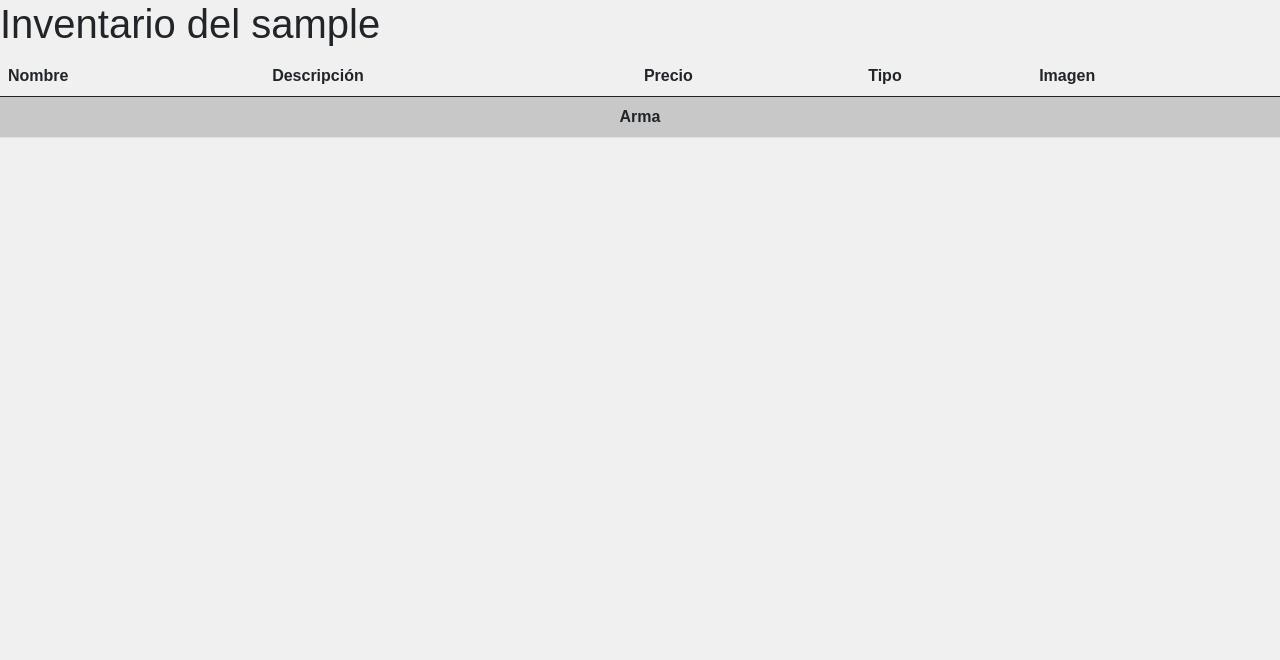
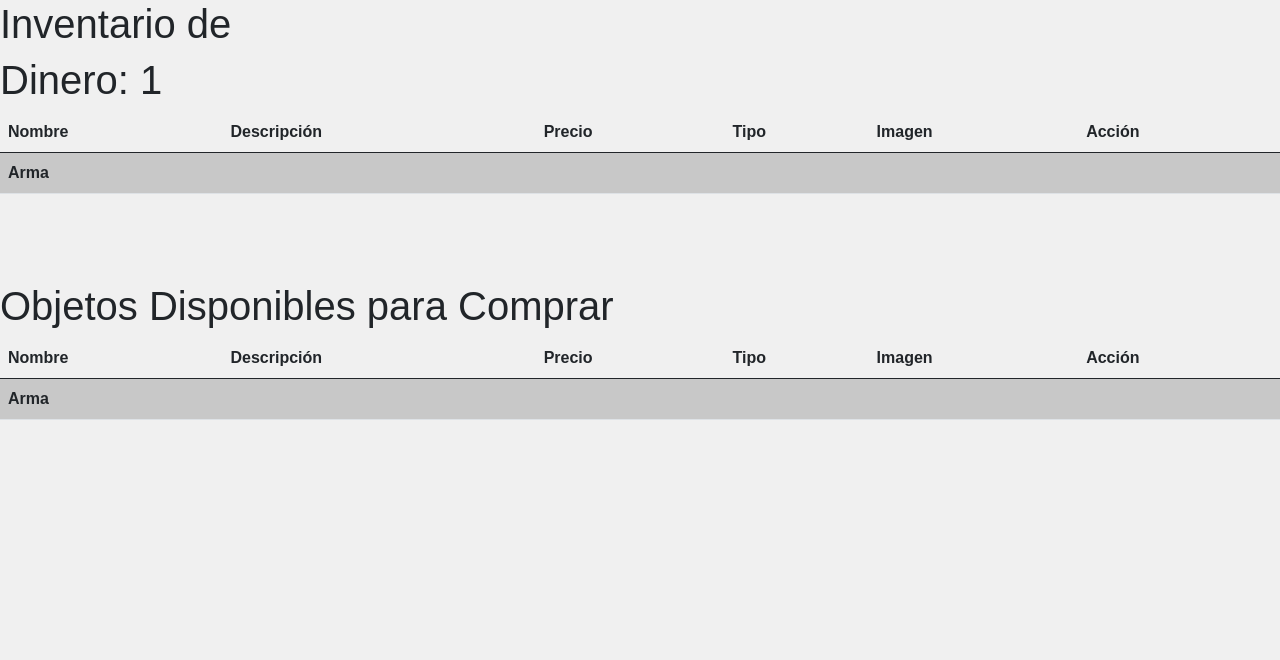
Before and after one commit to FJAB1992/TFG_PS, a Django app: page /tienda/ in a window 1280 px wide. Shown: the top 660 px of the page. Run offline with Django 5.2, Linux system fonts and the light colour scheme; the visitor is signed in with stand-in values (Sample User, id 1); tables that the repository leaves empty hold one stand-in row (values such as "Sample post"); data that the repository does not hold is empty; some libraries are stand-ins or nearby versions.

Commit message:
working01

```diff
--- a/BBDD_PS.sql
+++ b/BBDD_PS.sql
@@ -74,4 +74,10 @@
 (4, 1, 2), (4, 4, 4), (4, 7, 1), (4, 10, 2),
 (5, 2, 2), (5, 5, 4), (5, 8, 2), (5, 11, 4);
 
+
+INSERT INTO Objetos (nombre, descripcion, precio, tipo_objeto, imagen, extension) VALUES
+('Skin de Leon S. Kennedy', 'Una skin que transforma el aspecto del personaje en Leon S. Kennedy, el protagonista de Resident Evil 2.', 800, 'Skin', NULL, NULL),
+('Skin de Jill Valentine', 'Una skin que cambia el aspecto del personaje en Jill Valentine, la heroína de Resident Evil 3.', 850, 'Skin', NULL, NULL),
+('Skin de Nemesis', 'Una skin que convierte al personaje en Nemesis, la temible criatura de Resident Evil 3.', 1000, 'Skin', NULL, NULL);
+
 */
--- a/tfg_ps_app/models.py
+++ b/tfg_ps_app/models.py
@@ -2,73 +2,23 @@
 from django.db import models
 
 
-# Create your models here.
-class AuthPermission(models.Model):
-    name = models.CharField(max_length=255)
-    content_type_id = models.IntegerField()
-    codename = models.CharField(max_length=100)
-
-    class Meta:
-        managed = False
-        db_table = "auth_permission"
-        unique_together = (("content_type_id", "codename"),)
-
-
-class AuthUser(models.Model):
-    password = models.CharField(max_length=128)
-    last_login = models.DateTimeField(blank=True, null=True)
-    is_superuser = models.IntegerField()
-    username = models.CharField(unique=True, max_length=150)
-    first_name = models.CharField(max_length=150)
-    last_name = models.CharField(max_length=150)
-    email = models.CharField(max_length=254)
-    is_staff = models.IntegerField()
-    is_active = models.IntegerField()
-    date_joined = models.DateTimeField()
-
-    class Meta:
-        managed = False
-        db_table = "auth_user"
-
-
-class AuthUserUserPermissions(models.Model):
-    id = models.BigAutoField(primary_key=True)
-    user_id = models.IntegerField()
-    permission_id = models.IntegerField()
-
-    class Meta:
-        managed = False
-        db_table = "auth_user_user_permissions"
-        unique_together = (("user_id", "permission_id"),)
-
-
-class DjangoSession(models.Model):
-    session_key = models.CharField(primary_key=True, max_length=40)
-    session_data = models.TextField()
-    expire_date = models.DateTimeField()
-
-    class Meta:
-        managed = False
-        db_table = "django_session"
-
-
 class Inventario(models.Model):
-    jugador_id = models.IntegerField(blank=True, null=True)
-    objeto_id = models.IntegerField(blank=True, null=True)
+    jugador = models.ForeignKey("Jugadores", on_delete=models.CASCADE)
+    objeto = models.ForeignKey("Objetos", on_delete=models.CASCADE)
     cantidad = models.IntegerField(blank=True, null=True)
 
     class Meta:
         verbose_name = "inventario"
         verbose_name_plural = "inventarios"
-        managed = False
         db_table = "inventario"
+        # La restricción unique_together asegura que no haya duplicados en la tabla de inventario.
         unique_together = (("jugador_id", "objeto_id"),)
-        app_label = 'tfg_ps_app'
+        app_label = "tfg_ps_app"
 
 
 class Jugadores(models.Model):
     user = models.OneToOneField(User, on_delete=models.CASCADE)
-    dinero = models.IntegerField(blank=True, null=True)
+    dinero = models.IntegerField(default=5000)  # Default value added
 
     def __str__(self):
         return self.user.username
@@ -76,22 +26,31 @@
     class Meta:
         verbose_name = "jugador"
         verbose_name_plural = "jugadores"
-        managed = False
-        db_table = 'jugadores'
-        app_label = 'tfg_ps_app'
+        db_table = "jugadores"
+        app_label = "tfg_ps_app"
 
 
 class Objetos(models.Model):
     nombre = models.CharField(max_length=50)
     descripcion = models.TextField(blank=True, null=True)
     precio = models.IntegerField()
-    tipo_objeto = models.CharField(max_length=8, blank=True, null=True)
+    tipo_objeto = models.CharField(
+        max_length=8,
+        choices=[
+            ("Arma", "Arma"),
+            ("Municion", "Municion"),
+            ("Curacion", "Curacion"),
+            ("Armadura", "Armadura"),
+            ("Skin", "Skin"),
+        ],
+        blank=True,
+        null=True,
+    )  # Changed to choices
     imagen = models.ImageField(upload_to="img/", blank=True, null=True)
     extension = models.CharField(max_length=4, blank=True, null=True)
 
     class Meta:
         verbose_name = "objeto"
         verbose_name_plural = "objetos"
-        managed = False
         db_table = "objetos"
-        app_label = 'tfg_ps_app'
+        app_label = "tfg_ps_app"
--- a/tfg_ps_app/templates/tienda.html
+++ b/tfg_ps_app/templates/tienda.html
@@ -8,7 +8,8 @@
 {% endblock %}
 
 {% block cuerpo %}
-<h1>Inventario del {{ jugador.username }}</h1>
+<h1>Inventario de {{ jugador.user.username }}</h1>
+<h1>Dinero: {{ jugador.dinero }}</h1>
 <table class="table table-striped">
     <thead>
         <tr>
@@ -17,14 +18,15 @@
             <th>Precio</th>
             <th>Tipo</th>
             <th>Imagen</th>
+            <th>Acción</th>
         </tr>
     </thead>
     <tbody>
         {% for tipo in tipos %}
         <tr>
-            <td colspan="5" style="text-align: center; background-color: lightgrey;"><strong>{{ tipo.tipo_objeto }}</strong></td>
+            <td colspan="6" style="background-color: lightgrey;"><strong>{{ tipo.tipo_objeto }}</strong></td>
         </tr>
-        {% for item in tipo.inventario.all %}
+        {% for item in tipo.inventario_set.all %}
         <tr>
             <td>{{ item.objeto.nombre }}</td>
             <td>{{ item.objeto.descripcion }}</td>
@@ -37,6 +39,60 @@
                 No imagen disponible
                 {% endif %}
             </td>
+            <td>
+                <!-- Botón para vender objeto -->
+                <form action="{% url 'vender_objeto' item.id %}" method="post">
+                    {% csrf_token %}
+                    <button type="submit" class="btn btn-danger">Vender</button>
+                </form>
+            </td>
+        </tr>
+        {% endfor %}
+        {% endfor %}
+    </tbody>
+</table>
+<br/><br/><br/>
+<h1>Objetos Disponibles para Comprar</h1>
+<table class="table table-striped">
+    <thead>
+        <tr>
+            <th>Nombre</th>
+            <th>Descripción</th>
+            <th>Precio</th>
+            <th>Tipo</th>
+            <th>Imagen</th>
+            <th>Acción</th>
+        </tr>
+    </thead>
+    <tbody>
+        {% for tipo in tipos %}
+        <tr>
+            <td colspan="6" style="background-color: lightgrey;"><strong>{{ tipo.tipo_objeto }}</strong></td>
+        </tr>
+        {% for objeto in tipo.objetos_set.all %}
+        <tr>
+            <td>{{ objeto.nombre }}</td>
+            <td>{{ objeto.descripcion }}</td>
+            <td>{{ objeto.precio }}</td>
+            <td>{{ objeto.tipo_objeto }}</td>
+            <td>
+                {% if objeto.imagen %}
+                <img src="{{ objeto.imagen.url }}" alt="{{ objeto.nombre }}" width="100">
+                {% else %}
+                No imagen disponible
+                {% endif %}
+            </td>
+            <td>
+                {% if jugador.dinero >= objeto.precio %}
+                <!-- Botón para comprar objeto -->
+                <form action="{% url 'comprar_objeto' objeto.id %}" method="post">
+                    {% csrf_token %}
+                    <button type="submit" class="btn btn-success">Comprar</button>
+                </form>
+                {% else %}
+                <span class="text-danger">No tienes suficiente dinero</span>
+                {% endif %}
+            </td>
         </tr>
         {% endfor %}
         {% endfor %}
--- a/tfg_ps_app/views.py
+++ b/tfg_ps_app/views.py
@@ -1,3 +1,4 @@
+from django.http import HttpResponseBadRequest
 from django.shortcuts import render, redirect
 from django.contrib.auth.forms import AuthenticationForm, UserCreationForm
 from django.contrib.auth import login, authenticate
@@ -8,6 +9,8 @@
 from . import models
 from django.contrib.auth.decorators import login_required
 from django.contrib.auth.models import User
+from django.contrib import messages
+
 
 # Create your views here.
 def inicio(request):
@@ -17,7 +20,7 @@
 # REGISTRO, LOGIN Y LOGOUT DE DJANGO
 @csrf_protect
 def login_view(request):
-    if request.method == 'POST':
+    if request.method == "POST":
         form = AuthenticationForm(request, data=request.POST)
         if form.is_valid():
             user = form.get_user()
@@ -26,11 +29,12 @@
     else:
         form = AuthenticationForm(request)
 
-    return render(request, 'login.html', {'form': form})
+    return render(request, "login.html", {"form": form})
+
 
 @csrf_protect
 def signup_view(request):
-    if request.method == 'POST':
+    if request.method == "POST":
         form = UserCreationForm(request.POST)
         if form.is_valid():
             user = form.save()
@@ -39,12 +43,11 @@
     else:
         form = UserCreationForm()
 
-    return render(request, 'signup.html', {'form': form})
+    return render(request, "signup.html", {"form": form})
+
 
 class LogoutUsuario(LogoutView):
     next_page = reverse_lazy("inicio")
-
-
 
 
 # VISTAS DE JUGADORES
@@ -138,23 +141,73 @@
 
 
 def inventario_jugador(request):
-    # Suponiendo que tienes el id del jugador
-    jugador_id = request.user.id  # ID del jugador, esto debería ser dinámico
+    jugador_id = request.user.id
+    try:
+        jugador = models.Jugadores.objects.get(user_id=jugador_id)
+        # Obtiene el inventario del jugador y los tipos de objeto
+        inventario = models.Inventario.objects.filter(
+            jugador_id=jugador_id
+        ).select_related("objeto")
+        tipos = models.Objetos.objects.values("tipo_objeto").distinct()
+        return render(
+            request,
+            "tienda.html",
+            {"inventario": inventario, "jugador": jugador, "tipos": tipos},
+        )
+    except models.Jugadores.DoesNotExist:
+        return HttpResponseBadRequest("No se encontró al jugador.")
 
-    # Obtén el jugador
-    jugador = request.user
 
-    # Obtén el inventario del jugador
-    inventario = models.Inventario.objects.filter(
-        jugador_id=jugador_id
-    ).prefetch_related("objeto")
+@csrf_protect
+def comprar_objeto(request, objeto_id):
+    if request.method == "POST":
+        jugador_id = request.user.id
+        try:
+            jugador = models.Jugadores.objects.get(user_id=jugador_id)
+            objeto = models.Objetos.objects.get(id=objeto_id)
+            if jugador.dinero >= objeto.precio:
+                jugador.dinero -= objeto.precio
+                jugador.save()
+                inventario_objeto, created = models.Inventario.objects.get_or_create(
+                    jugador=jugador, objeto=objeto
+                )
+                if not created:
+                    inventario_objeto.cantidad += 1
+                    inventario_objeto.save()
+                messages.success(request, f"¡Has comprado {objeto.nombre}!")
+            else:
+                messages.error(
+                    request, "No tienes suficiente dinero para comprar este objeto."
+                )
+        except models.Objetos.DoesNotExist:
+            messages.error(request, "El objeto que intentas comprar no existe.")
+        except models.Jugadores.DoesNotExist:
+            return HttpResponseBadRequest("No se encontró al jugador.")
+        return redirect("tienda.html")
+    else:
+        return HttpResponseBadRequest("Método no permitido")
 
-    # Obtiene los tipos de objeto
-    tipos = models.Objetos.objects.values("tipo_objeto").distinct()
 
-    # Renderiza el template con el inventario del jugador
-    return render(
-        request,
-        "tienda.html",
-        {"inventario": inventario, "jugador": jugador, "tipos": tipos},
-    )
+@csrf_protect
+def vender_objeto(request, inventario_id):
+    if request.method == "POST":
+        jugador_id = request.user.id
+        try:
+            jugador = models.Jugadores.objects.get(user_id=jugador_id)
+            inventario_objeto = models.Inventario.objects.get(id=inventario_id)
+            objeto = inventario_objeto.objeto
+            jugador.dinero += objeto.precio
+            jugador.save()
+            if inventario_objeto.cantidad > 1:
+                inventario_objeto.cantidad -= 1
+                inventario_objeto.save()
+            else:
+                inventario_objeto.delete()
+            messages.success(request, f"¡Has vendido {objeto.nombre}!")
+        except models.Inventario.DoesNotExist:
+            messages.error(request, "El objeto que intentas vender no existe.")
+        except models.Jugadores.DoesNotExist:
+            return HttpResponseBadRequest("No se encontró al jugador.")
+        return redirect("tienda.html")
+    else:
+        return HttpResponseBadRequest("Método no permitido")
```
Also changed, not shown: media/img/granadaRE.jpg (added).
